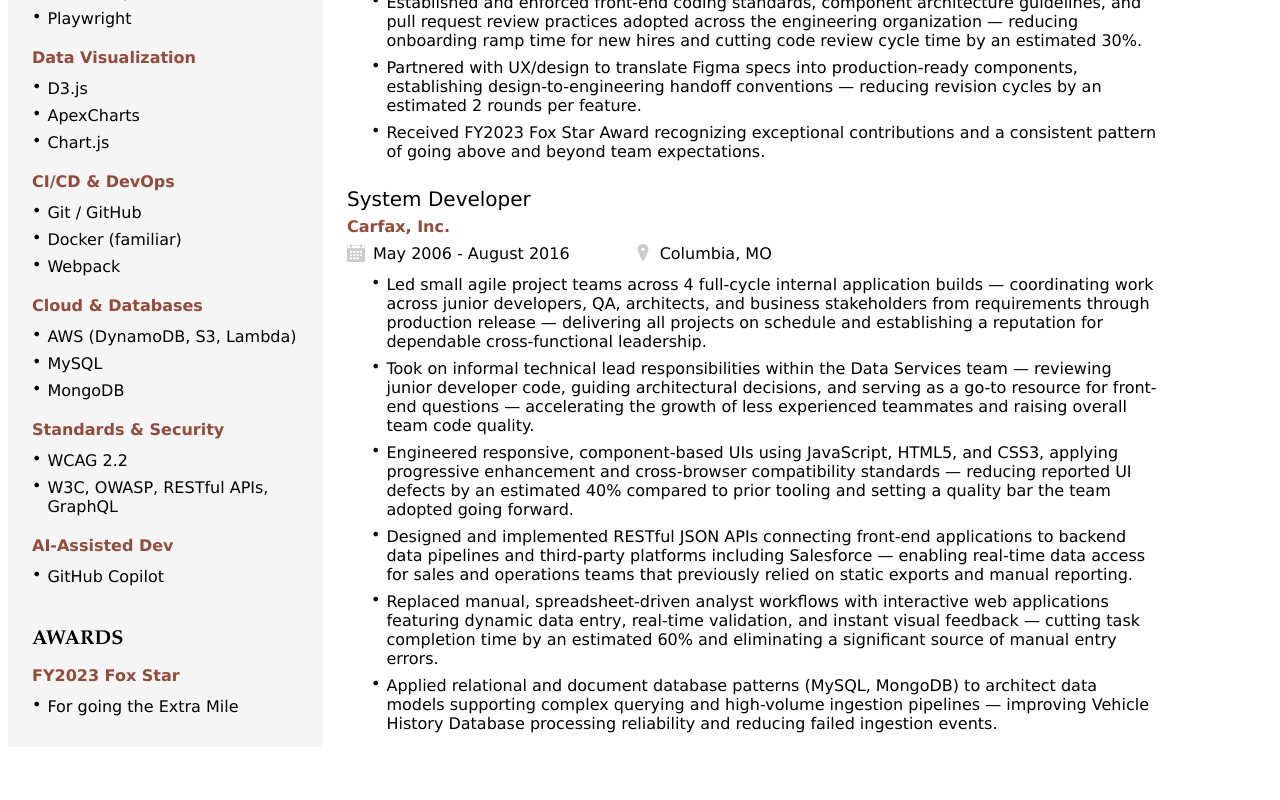
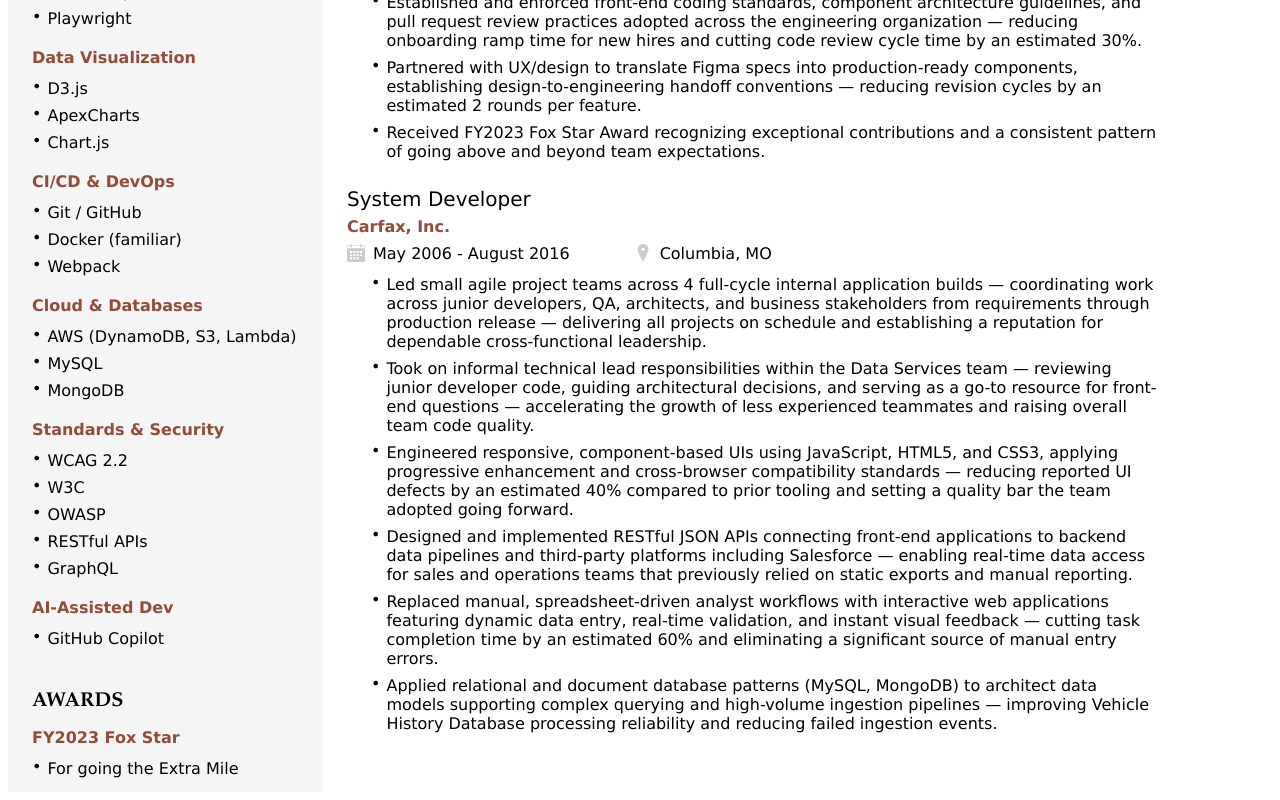
Before and after one commit to mttocs312/resume, a Next.js app: page / in a window 1280 px wide. Shown: the part 1092-1892 px from the top of the page. Before the commit the page ends 1847 px from the top, so only its background shows below. Built offline with nearby package versions, Linux system fonts and the light colour scheme.

Commit message:
fix skills

```diff
--- a/app/components/sections/Skills.config.ts
+++ b/app/components/sections/Skills.config.ts
@@ -95,7 +95,7 @@
         },
         {
           name: "Standards & Security",
-          items: ["WCAG 2.2", "W3C, OWASP, RESTful APIs, GraphQL"],
+          items: ["WCAG 2.2", "W3C", "OWASP", "RESTful APIs", "GraphQL"],
         },
         {
           name: "AI-Assisted Dev",
```
